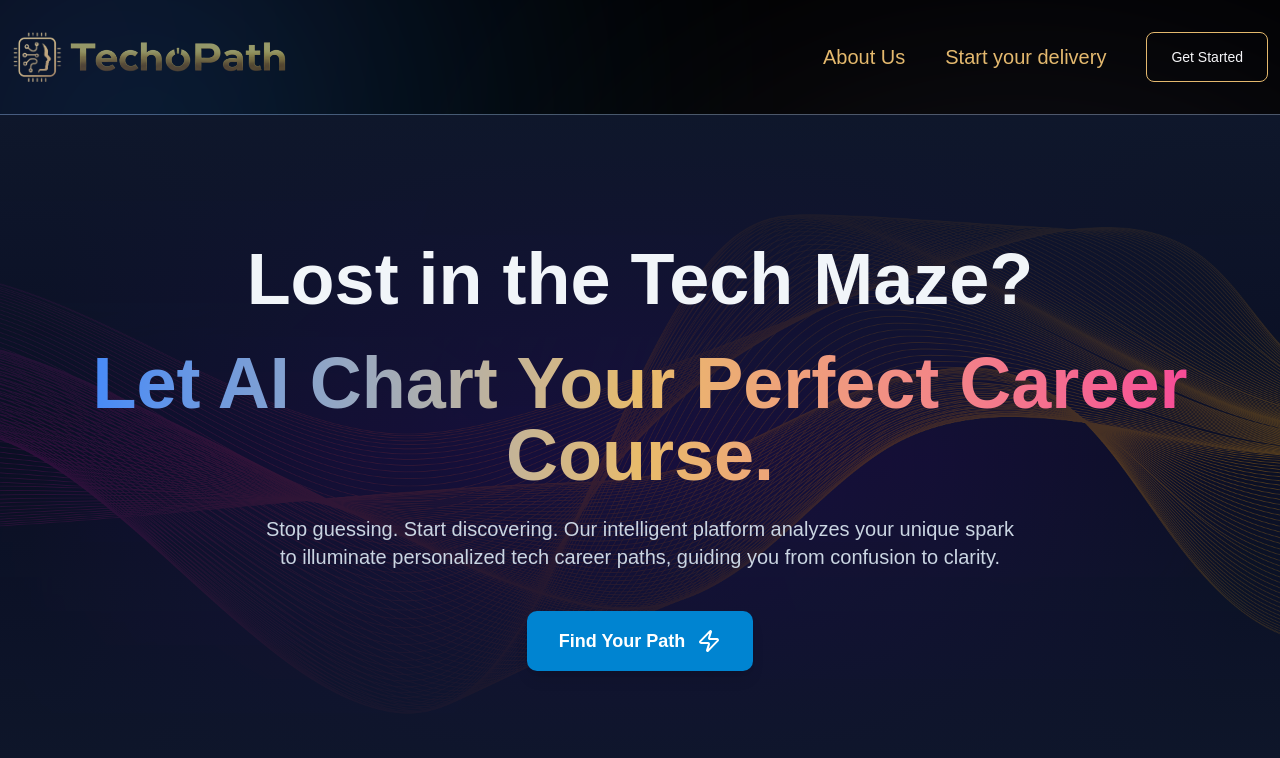
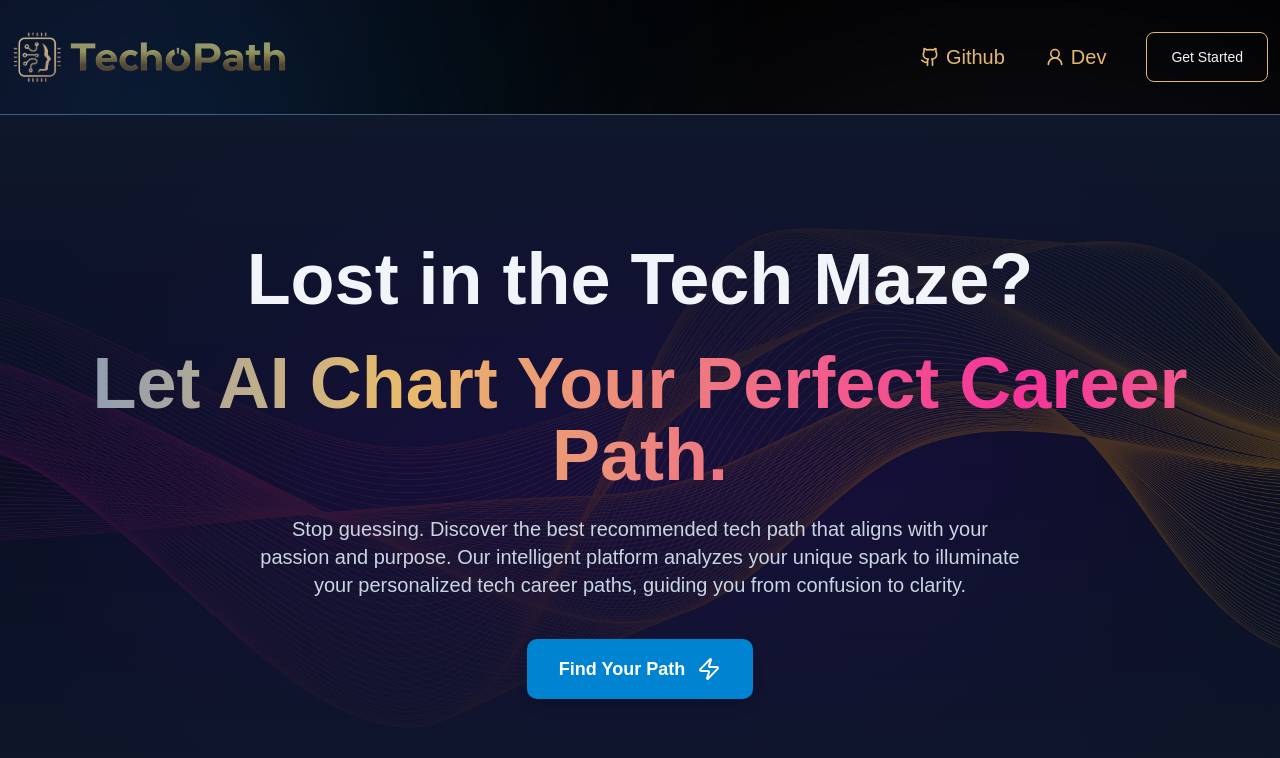
Before and after one commit to tivereidoro/techopath, a Next.js app: page / in a window 1280 px wide. Shown: the top 758 px of the page. Built offline with nearby package versions, Linux system fonts and the light colour scheme.

Commit message:
Fix: EsLint errors

```diff
--- a/app/(_root)/page.js
+++ b/app/(_root)/page.js
@@ -51,8 +51,8 @@ export default function LandingPage() {
             className="text-4xl sm:text-5xl md:text-6xl lg:text-7xl font-extrabold mb-6"
           >
             <span className="block mb-4 md:mb-8">Lost in the Tech Maze?</span>
-            <span className="block bg-gradient-to-r from-blue-500 via-golden-logo to-pink-500 bg-clip-text text-transparent">
-              Let AI Chart Your Perfect Career Course.
+            <span className="block gradient-text text-transparent">
+              Let AI Chart Your Perfect Career Path.
             </span>
           </motion.h1>
           <motion.p
@@ -61,8 +61,9 @@ export default function LandingPage() {
             animate="visible"
             className="text-lg md:text-xl text-slate-300 max-w-3xl mx-auto mb-10"
           >
-            Stop guessing. Start discovering. Our intelligent platform analyzes
-            your unique spark to illuminate personalized tech career paths,
+            Stop guessing. Discover the best recommended tech path that aligns
+            with your passion and purpose. Our intelligent platform analyzes
+            your unique spark to illuminate your personalized tech career paths,
             guiding you from confusion to clarity.
           </motion.p>
           <motion.div variants={fadeIn(0.4)} initial="hidden" animate="visible">
@@ -88,12 +89,12 @@ export default function LandingPage() {
             className="text-center max-w-3xl mx-auto mb-12 md:mb-16"
           >
             <h2 className="text-3xl md:text-4xl font-bold text-sky-300 mb-4">
-              The Tech World is Vast. Your Path Shouldn't Be a Puzzle.
+              The Tech World is Vast But Your Path Shouldn&apos;t Be a Puzzle.
             </h2>
             <p className="text-slate-300 md:text-lg">
-              Feeling overwhelmed by endless options? Unsure which skills to
-              learn or where your passions truly align in the ever-evolving tech
-              landscape? You're not alone.
+              Feeling overwhelmed by endless options and tech skills? Unsure
+              which skills to learn or where your passions truly align in the
+              ever-evolving tech landscape? You&apos;re not alone.
             </p>
           </motion.div>
           {/* Optional: Add an AI image here like problemImageUrl */}
@@ -158,15 +159,15 @@ export default function LandingPage() {
                 ),
                 title: "2. AI Works Its Magic",
                 description:
-                  "Our advanced Gemini AI analyzes your input against a vast database of tech roles and trends.",
+                  "The AI analyzes your input against a vast database of tech roles and current trends.",
               },
               {
                 icon: (
                   <MapPin size={48} className="text-green-400 mx-auto mb-4" />
                 ),
-                title: "3. Discover Your Pathways",
+                title: `3. Discover Your Pathways`,
                 description:
-                  "Receive 3 personalized career suggestions, complete with skills to learn, salary insights, and learning resources.",
+                  "Receive personalized career suggestions, complete with skills to learn, salary insights, and learning resources.",
               },
             ].map((step, index) => (
               <motion.div
@@ -199,7 +200,7 @@ export default function LandingPage() {
             className="text-center mb-12 md:mb-16"
           >
             <h2 className="text-3xl md:text-4xl font-bold text-sky-300 mb-3">
-              Why Pathfinder? Go Beyond Generic Advice.
+              Why TechOpath? Go Beyond Generic Advice.
             </h2>
             <p className="text-slate-300 md:text-lg max-w-2xl mx-auto">
               We provide more than just job titles. We offer a launchpad for
@@ -212,7 +213,7 @@ export default function LandingPage() {
                 icon: <Target size={32} className="text-red-400" />,
                 title: "AI-Powered Precision",
                 description:
-                  "Leverage Google's Gemini AI for suggestions that truly understand your potential and market demands.",
+                  "Leverage AI for suggestions that truly understand your potential and market demands.",
               },
               {
                 icon: <Users size={32} className="text-teal-400" />,
@@ -272,8 +273,8 @@ export default function LandingPage() {
             className="text-slate-300 md:text-lg max-w-xl mx-auto mb-10"
           >
             Your personalized tech career roadmap is just a few clicks away.
-            It's free, insightful, and could be the first step towards a future
-            you'll love.
+            It&apos;s free, insightful, and could be the first step towards a
+            future you&apos;ll love.
           </motion.p>
           <motion.div
             initial="hidden"
@@ -282,10 +283,10 @@ export default function LandingPage() {
             variants={fadeIn(0.4)}
           >
             <Link
-              href="/discover"
+              href="/app"
               className="inline-flex items-center justify-center px-10 py-5 bg-yellow-500 hover:bg-yellow-600 text-slate-900 font-bold rounded-lg text-xl shadow-lg transition-transform duration-300 hover:scale-105"
             >
-              Get My AI Career Suggestions
+              Discover Your Tech Path Now
               <ChevronRight size={28} className="ml-3" />
             </Link>
           </motion.div>
--- a/app/(in-app)/app/layout.js
+++ b/app/(in-app)/app/layout.js
@@ -4,11 +4,7 @@ import Navbar from "@/components/layout/Navbar";
 export default function layout({ children }) {
   return (
     <div className="relative flex flex-col items-center justify-center font-satoshi">
-      <div className="w-full">
-        <Navbar />
-
-        {children}
-      </div>
+      <div className="w-full">{children}</div>
     </div>
   );
 }
--- a/app/(in-app)/app/page.js
+++ b/app/(in-app)/app/page.js
@@ -93,7 +93,7 @@ export default function MainApp() {
   return (
     <div className="min-h-screen container flex flex-col items-center mx-auto px-4 py-8 md:py-12">
       <header className="text-center py-10">
-        <h1 className="text-4xl md:text-5xl font-bold text-golden-logo mb-2">
+        <h1 className="text-4xl md:text-5xl font-bold gradient-text text-transparent mb-2">
           Tech Career Pathfinder{" "}
           {/* <Wand2 className="inline-block mb-2 ml-2 text-yellow-400" size={40} /> */}
           <BrainCircuit
--- a/app/globals.css
+++ b/app/globals.css
@@ -135,6 +135,32 @@ body {
   --font-satoshi: satoshi, sans-serif;
 }
 
+.gradient-text {
+  background: linear-gradient(
+    90deg,
+    #3b82f6,
+    #e8bb6a,
+    #f6339a,
+    #e8bb6a,
+    #3b82f6,
+    #e8bb6a,
+    #f6339a
+  );
+  background-size: 300% 300%;
+  background-clip: text;
+  -webkit-text-fill-color: transparent;
+  animation: gradient-text 5s linear infinite;
+}
+
+@keyframes gradient-text {
+  0% {
+    background-position: 0% 50%;
+  }
+  100% {
+    background-position: 100% 50%;
+  }
+}
+
 /* Custom scrollbar */
 ::-webkit-scrollbar {
   width: 1.5px;
--- a/components/blocks/PathwayCard.js
+++ b/components/blocks/PathwayCard.js
@@ -1,4 +1,6 @@
-function PathwayCard({ pathway }) {
+import { motion } from "framer-motion";
+
+export function PathwayCard({ pathway }) {
   return (
     <motion.div
       whileHover={{ scale: 1.01 }}
@@ -54,7 +56,7 @@ function PathwayCard({ pathway }) {
   );
 }
 
-function LinkIcon() {
+export function LinkIcon() {
   return (
     <svg
       xmlns="http://www.w3.org/2000/svg"
--- a/components/blocks/SkillInput.js
+++ b/components/blocks/SkillInput.js
@@ -7,7 +7,7 @@ export default function SkillInput({ skills, setSkills }) {
   const [currentSkill, setCurrentSkill] = useState("");
 
   const handleAddSkill = (e) => {
-    e.preventDefault(); // Prevent form submission if inside a form
+    e.preventDefault();
     if (
       currentSkill.trim() &&
       !skills.includes(currentSkill.trim().toLowerCase())
@@ -42,7 +42,7 @@ export default function SkillInput({ skills, setSkills }) {
           value={currentSkill}
           onChange={(e) => setCurrentSkill(e.target.value)}
           onKeyDown={handleKeyDown}
-          placeholder="Type a skill and press Enter or Add"
+          placeholder="Type a skill and press Enter or click Add button"
           className="flex-grow p-2 border border-slate-600 rounded-md bg-slate-800 text-slate-100 focus:ring-sky-500 focus:border-sky-500"
         />
         <button
--- a/components/layout/Footer.js
+++ b/components/layout/Footer.js
@@ -5,7 +5,7 @@ export default function Footer() {
     <div>
       <footer className="py-8 bg-slate-900 border-t border-slate-700">
         <div className="container mx-auto space-y-4 px-6 text-center text-slate-500 text-sm">
-          <p>© {new Date().getFullYear()} TechOpath. All rights reserved.</p>
+          <p>© {new Date().getFullYear()} TechOpath AI. All rights reserved.</p>
 
           <p>
             ₊⊹ Built with ❤︎ by{" "}
--- a/components/layout/Navbar.js
+++ b/components/layout/Navbar.js
@@ -51,10 +51,11 @@ export default function Navbar() {
                   <Link
                     href={item.href}
                     key={item.id}
-                    className={`${
+                    className={`flex items-center gap-1.5 ${
                       item.active ? "text-primary" : "text-golden-logo"
                     }`}
                   >
+                    {<item.icon className="size-5" />}
                     {item.name}
                   </Link>
                 ))}
--- a/lib/ui_config.js
+++ b/lib/ui_config.js
@@ -2,6 +2,8 @@
 
 import { usePathname } from "next/navigation";
 import { getStartedLink } from "@/lib/config";
+import { Github, UserRound } from "lucide-react";
+// import { Github } from "lucide-react";
 
 /**
  * @NavItems
@@ -15,15 +17,17 @@ export const NavItems = () => {
   return [
     {
       id: 1,
-      name: "About Us",
-      href: "/about",
-      active: pathname === "/about",
+      name: "Github",
+      icon: Github,
+      href: "https://github.com/tivereidoro/techopath",
+      active: pathname === "/github",
     },
     {
       id: 2,
-      name: "Start your delivery",
-      href: getStartedLink,
-      active: pathname === "/delivery",
+      name: "Dev",
+      icon: UserRound,
+      href: "https://www.tivere.tech",
+      active: pathname === "/dev",
     },
   ];
 };
```
